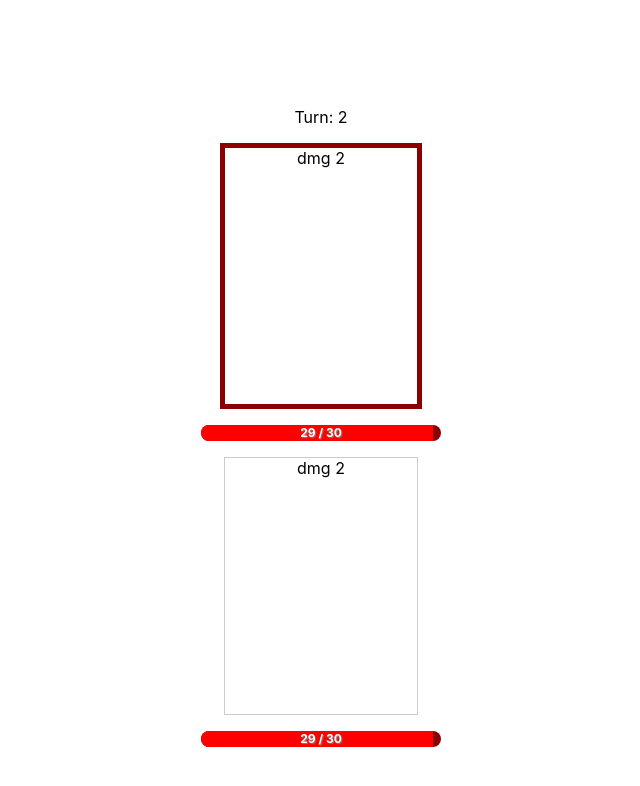
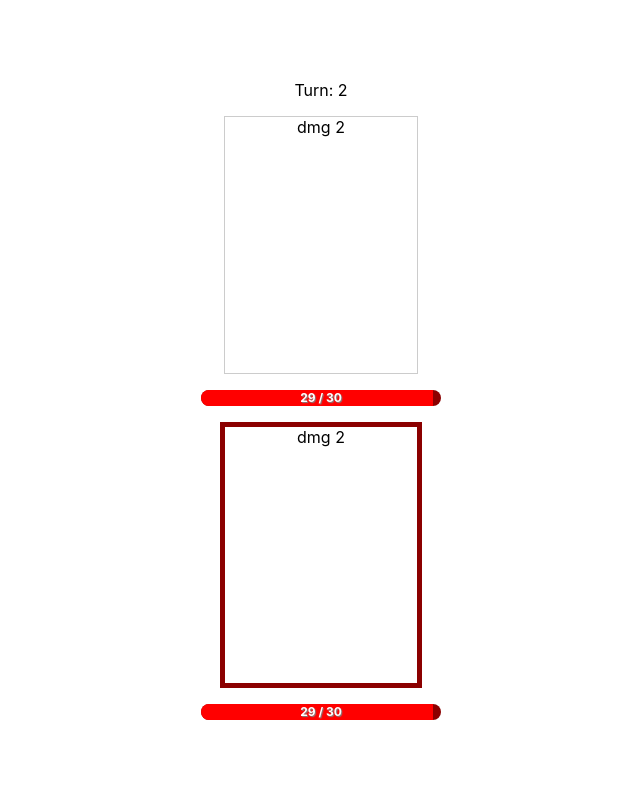
Before and after one commit to noahsug/card-auto-battler, a React (Create React App) app: page / in a window 1280 px wide. Shown: the top 786 px of the page, without its empty margins (319-959 px from the left). Built offline with nearby package versions, Linux system fonts and the light colour scheme.

Commit message:
win screen

```diff
--- a/src/components/App.css
+++ b/src/components/App.css
@@ -1,9 +1,4 @@
 .App {
   width: 100%;
   height: 100%;
-  text-align: center;
-  display: flex;
-  flex-direction: column;
-  align-items: center;
-  justify-content: space-evenly;
 }
--- a/src/components/App.tsx
+++ b/src/components/App.tsx
@@ -1,15 +1,15 @@
 import './App.css';
 
 import { GameProvider } from './GameContext';
-import BattleScreen from './BattleScreen';
 import InputTracker from './InputTracker';
+import ScreenManager from './ScreenManager';
 
 export default function App() {
   return (
     <div className="App">
       <GameProvider>
         <InputTracker />
-        <BattleScreen />
+        <ScreenManager />
       </GameProvider>
     </div>
   );
--- /dev/null
+++ b/src/components/GameOverScreen.css
@@ -0,0 +1,6 @@
+.GameOverScreen {
+  font-size: 5vh;
+  text-align: center;
+  align-items: center;
+  justify-content: center;
+}
--- /dev/null
+++ b/src/components/GameOverScreen.tsx
@@ -0,0 +1,19 @@
+import { useEffect } from 'react';
+
+import './GameOverScreen.css';
+
+import { useGame, useActions } from './GameContext';
+
+export default function GameOverScreen() {
+  const game = useGame();
+  const { resetGame } = useActions();
+
+  if (game.input.actionKeyDown) {
+    resetGame();
+  }
+
+  const isWin = game.user.health > 0;
+  const message = isWin ? 'You win!' : 'You lose!';
+
+  return <div className="GameOverScreen">{message}</div>;
+}
--- a/src/components/InputTracker.tsx
+++ b/src/components/InputTracker.tsx
@@ -1,18 +1,37 @@
-import { useEffect } from 'react';
+import { useEffect, useRef } from 'react';
+
+import { useActions } from './GameContext';
+
+const ACTION_KEY = ' ';
+
+const BUFFER_MS = 100;
 
 export default function InputTracker() {
-  return (
-    <div></div>
-  )
-  // useEffect(() => {
-  //   const handleKeyDown = (e: KeyboardEvent) => {
-  //     console.log('keydown', e.key);
-  //   };
-  //
-  //   window.addEventListener('keydown', handleKeyDown);
-  //
-  //   return () => window.removeEventListener('keydown', handleKeyDown);
-  // }, []);
-  //
-  // return null;
+  const actionKeyUpTimeout = useRef<ReturnType<typeof setTimeout> | undefined>(undefined);
+  const { actionKeyDown, actionKeyUp } = useActions();
+
+  useEffect(() => {
+    const handleKeyDown = (e: KeyboardEvent) => {
+      if (e.key !== ACTION_KEY) return;
+      actionKeyDown();
+      clearTimeout(actionKeyUpTimeout.current);
+    };
+
+    const handleKeyUp = (e: KeyboardEvent) => {
+      if (e.key !== ACTION_KEY) return;
+      clearTimeout(actionKeyUpTimeout.current);
+      actionKeyUpTimeout.current = setTimeout(actionKeyUp, BUFFER_MS);
+    };
+
+    window.addEventListener('keydown', handleKeyDown);
+    window.addEventListener('keyup', handleKeyUp);
+
+    return () => {
+      window.removeEventListener('keydown', handleKeyDown);
+      window.removeEventListener('keyup', handleKeyUp);
+      clearTimeout(actionKeyUpTimeout.current);
+    };
+  }, []);
+
+  return null;
 }
--- /dev/null
+++ b/src/components/ScreenManager.css
@@ -0,0 +1,9 @@
+.ScreenManager {
+  width: 100%;
+  height: 100%;
+  text-align: center;
+  display: flex;
+  flex-direction: column;
+  align-items: center;
+  justify-content: space-evenly;
+}
--- /dev/null
+++ b/src/components/ScreenManager.tsx
@@ -0,0 +1,23 @@
+import './ScreenManager.css';
+
+import BattleScreen from './BattleScreen';
+import GameOverScreen from './GameOverScreen';
+import { useGame } from './GameContext';
+
+import { Game } from '../state/game';
+
+function getScreen(game: Game) {
+  if (game.user.health <= 0 || game.opponent.health <= 0) {
+    return <GameOverScreen />;
+  }
+
+  return <BattleScreen />;
+}
+
+export default function ScreenManager() {
+  const game = useGame();
+
+  const screen = getScreen(game);
+
+  return <div className="ScreenManager">{screen}</div>;
+}
--- a/src/state/actions.ts
+++ b/src/state/actions.ts
@@ -1,11 +1,21 @@
-import { Game, getActiveCard, getActivePlayer, getNonActivePlayer } from './game';
+import {
+  Game,
+  createInitialGame,
+  getActiveCard,
+  getActivePlayer,
+  getNonActivePlayer,
+} from './game';
 
-export const nextTurn = () => (game: Game) => {
-  game.turn++;
-}
+export const actionKeyDown = () => (game: Game) => {
+  game.input.actionKeyDown = true;
+};
+
+export const actionKeyUp = () => (game: Game) => {
+  game.input.actionKeyDown = false;
+};
 
 export const playCard = () => (game: Game) => {
-const activePlayer = getActivePlayer(game);
+  const activePlayer = getActivePlayer(game);
   const nonActivePlayer = getNonActivePlayer(game);
   const card = getActiveCard(activePlayer);
 
@@ -15,4 +25,15 @@ const activePlayer = getActivePlayer(game);
   activePlayer.activeCard = (activePlayer.activeCard + 1) % activePlayer.cards.length;
 
   game.turn++;
-}
+};
+
+export const resetGame = () => (game: Game) => {
+  game.user.health = game.user.maxHealth;
+  game.user.activeCard = 0;
+
+  game.opponent.health = game.opponent.maxHealth;
+  game.opponent.activeCard = 0;
+
+  game.turn = 0;
+  game.screen = 'battle';
+};
--- a/src/state/game.ts
+++ b/src/state/game.ts
@@ -9,10 +9,16 @@ export interface Player {
   maxHealth: number;
 }
 
+export interface Input {
+  actionKeyDown: boolean;
+}
+
 export interface Game {
   user: Player;
   opponent: Player;
   turn: number;
+  screen: 'battle' | 'gameOver';
+  input: Input;
 }
 
 function createInitialPlayer(): Player {
@@ -51,15 +57,21 @@ export function createInitialGame(): Game {
   const user = createInitialPlayer();
   user.cards = deck2.slice();
 
+  const input = {
+    actionKeyDown: false,
+  };
+
   return {
     user,
     opponent,
     turn: 0,
+    screen: 'battle',
+    input,
   };
 }
 
 export function getIsOpponentTurn(game: Game) {
-  return game.turn % 2 === 0;
+  return game.turn % 2 === 1;
 }
 
 export function getActivePlayer(game: Game) {
```
